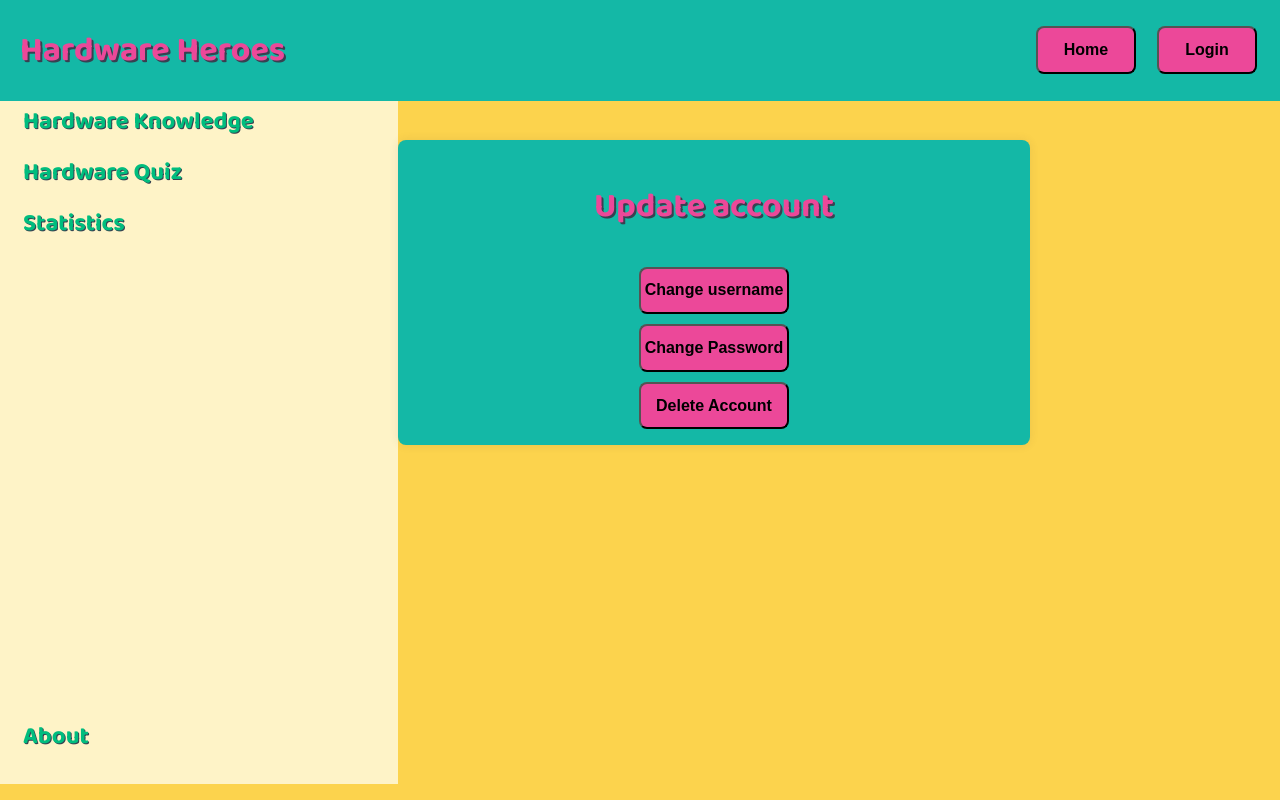
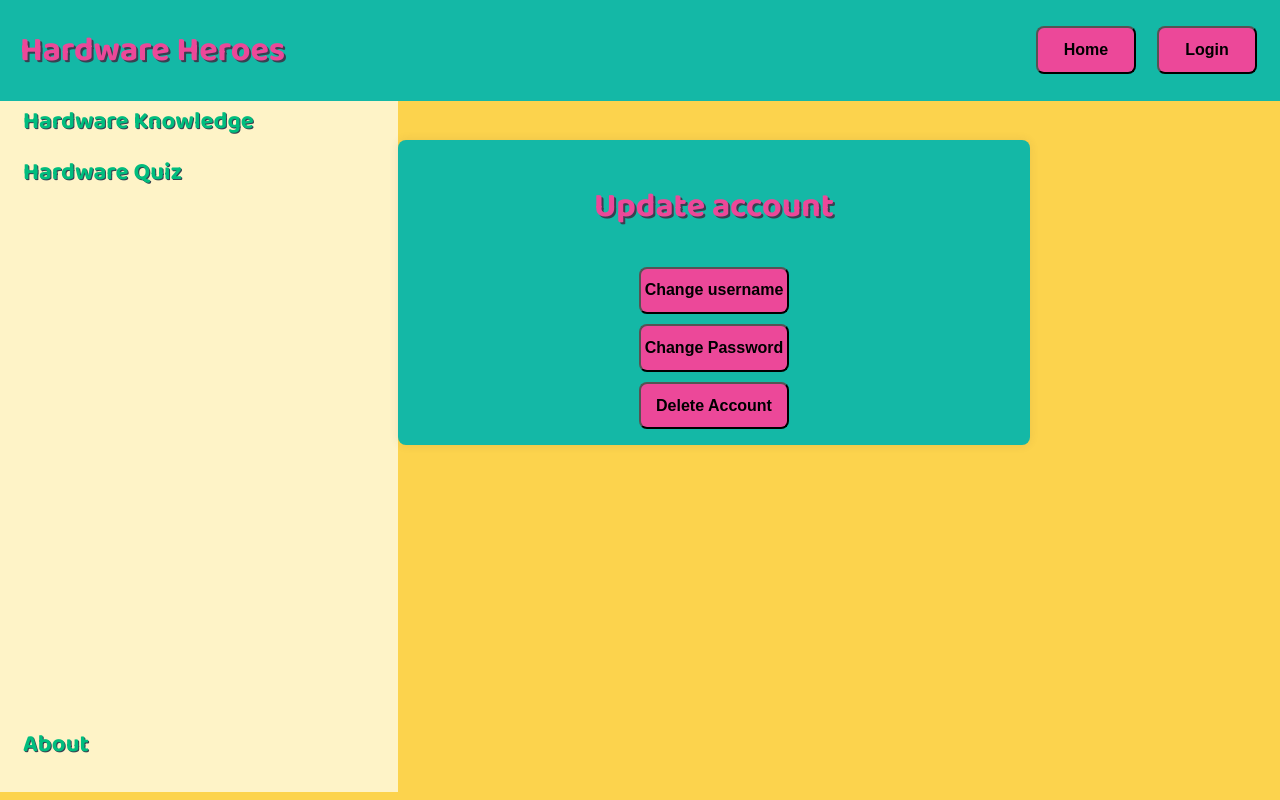
Before and after one commit to Freddievaneijsden/hardware-heroes, a Vue app in the folder frontend/: page /settings in a window 1280 px wide. Built offline with nearby package versions, Linux system fonts and the light colour scheme.

Commit message:
Removed statistics from Settingsview

```diff
--- a/frontend/src/views/SettingsView.vue
+++ b/frontend/src/views/SettingsView.vue
@@ -15,9 +15,6 @@ import ProfileSettings from '@/components/ProfileSettings.vue';
           </li>
           <li>
             <h2><RouterLink to="/hardwareQuiz" class="h2-side-menu">Hardware Quiz</RouterLink></h2>
-          </li>
-          <li>
-            <h2><RouterLink to="/Statistics" class="h2-side-menu">Statistics</RouterLink></h2>
           </li>
         </ul>
         <h2><RouterLink to="/aboutUs" class="h2-side-menu">About</RouterLink></h2>
@@ -46,7 +43,7 @@ main {
   display: flex;
   flex-direction: column;
   justify-content: space-between;
-  max-height: 90vh;
+  min-height: 89vh;
   max-width: 400px;
   padding: 20px 20px;
   margin-top: 40px;
@@ -85,6 +82,7 @@ html, body {
   .sideBar {
     width: 100%;
     max-width: 100%;
+    min-height: 0vh;
     height: auto;
     margin-top: 0px;
     padding-top: 0px;
```
